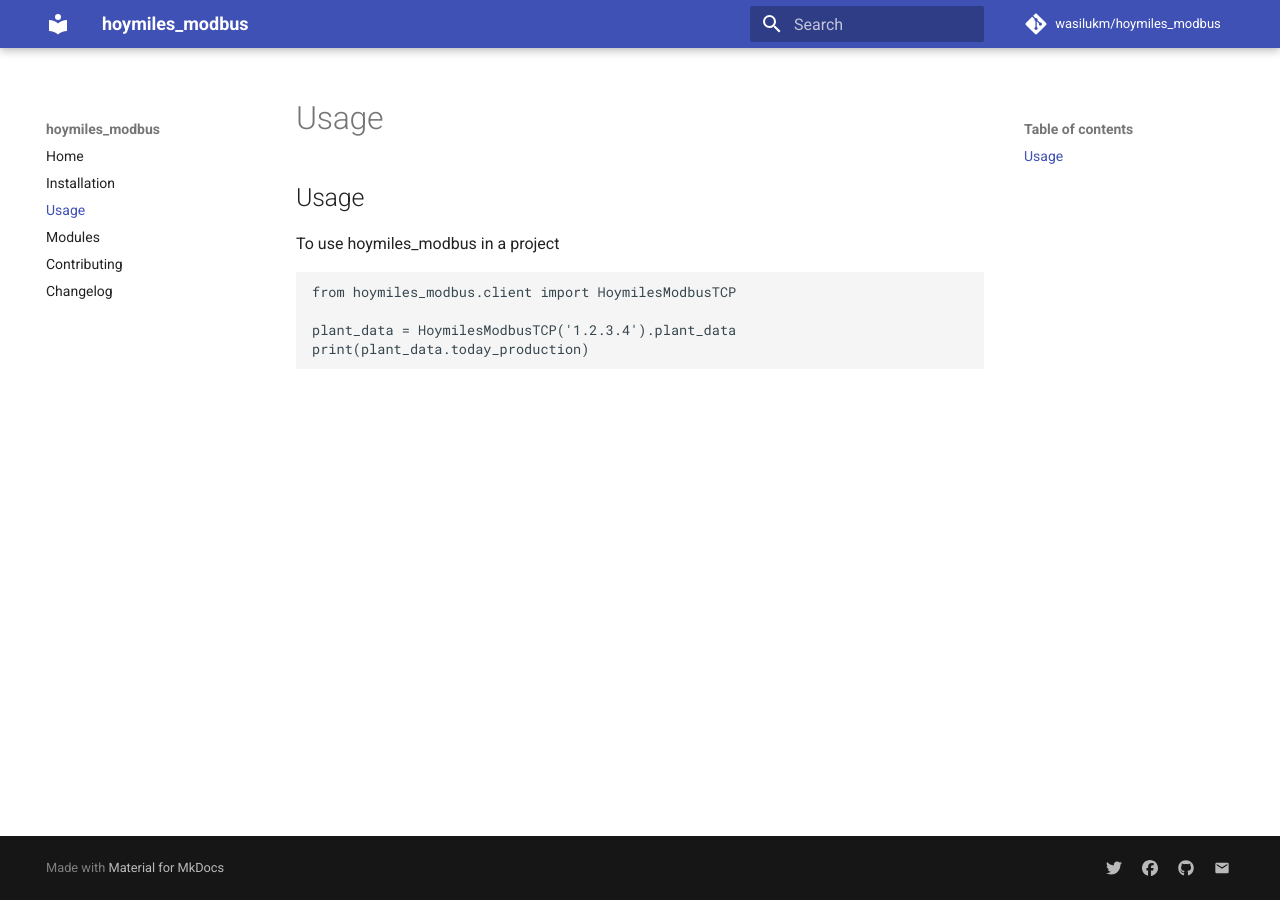
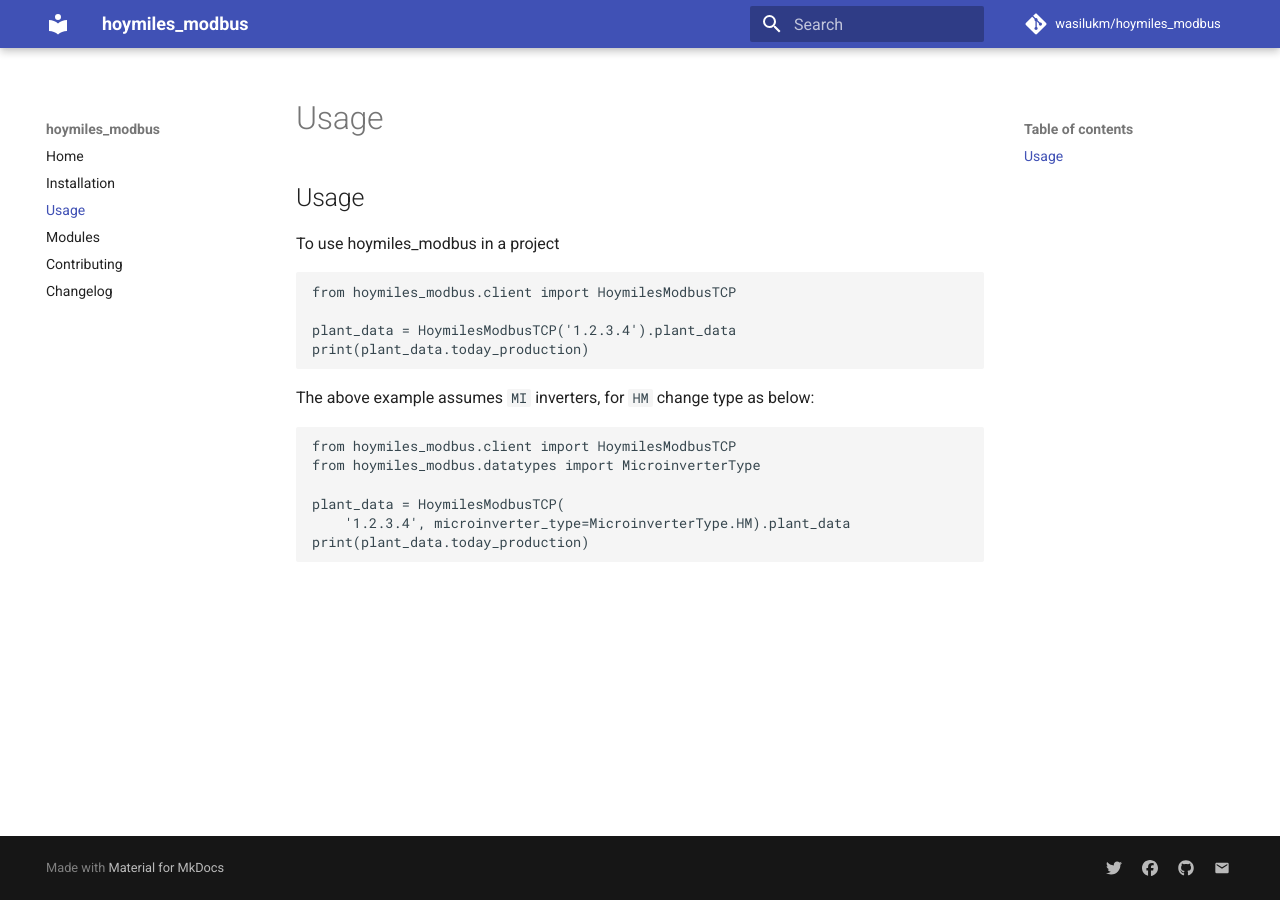
Before and after one commit to wasilukm/hoymiles_modbus, an MkDocs documentation site: the page built from docs/usage.md, in a window 1280 px wide. Built offline with MkDocs 1.6.1 and Material for MkDocs 9.7.7, drawn with Linux system fonts in a browser that asks for light colours; comment, search, counter and statistics services are not loaded.

Commit message:
Extend usage examples

````diff
--- a/docs/usage.md
+++ b/docs/usage.md
@@ -9,3 +9,16 @@ plant_data = HoymilesModbusTCP('1.2.3.4').plant_data
 print(plant_data.today_production)
 
 ```
+
+The above example assumes `MI` inverters, for `HM` change type as below:
+
+```
+from hoymiles_modbus.client import HoymilesModbusTCP
+from hoymiles_modbus.datatypes import MicroinverterType
+
+plant_data = HoymilesModbusTCP(
+    '1.2.3.4', microinverter_type=MicroinverterType.HM).plant_data
+print(plant_data.today_production)
+
+
+```
````
